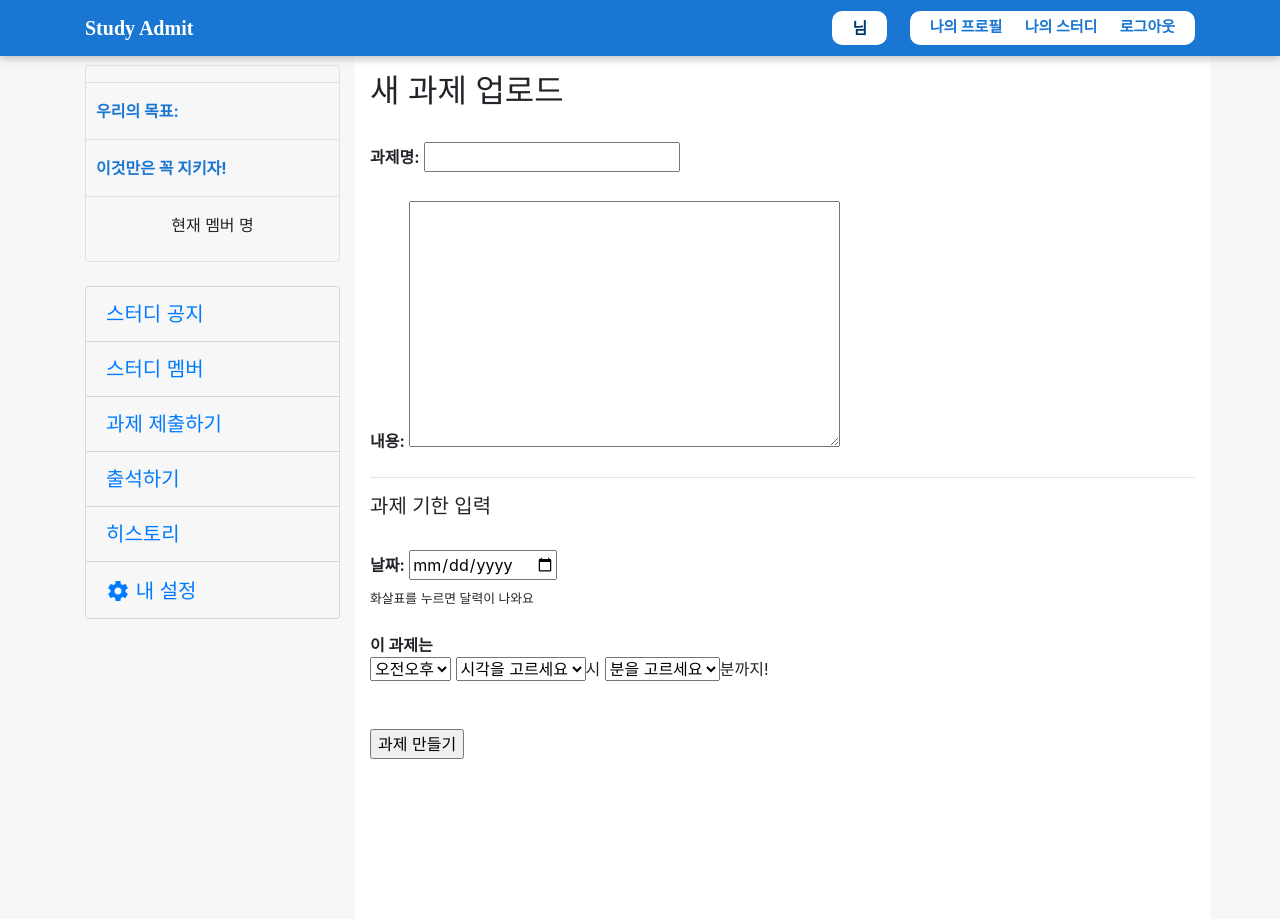
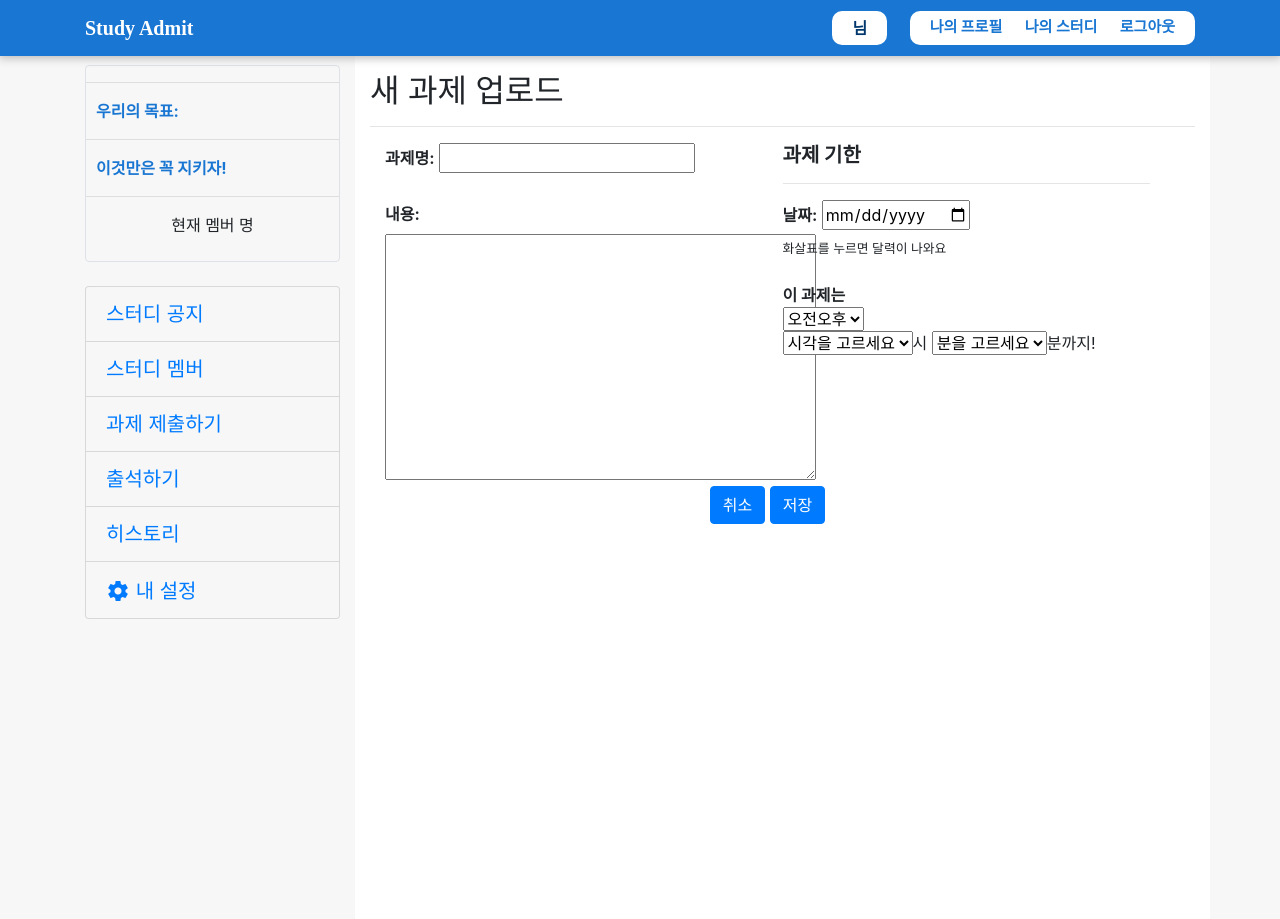
Before and after one commit to pirogramming/Admit-Study-Manager, a Django app: template start/assignment/templates/assignment/assignment_new.html in a window 1280 px wide. Run offline with Django 3.2, Linux system fonts and the light colour scheme; the template is opened without the code that fills it: values that come from a table or form of the project are taken from there, others are empty; some libraries are stand-ins or nearby versions; some web fonts are replaced.

Commit message:
과제, 인증 업로드 폼 수정 및 프론트 조금

```diff
--- a/start/assignment/forms.py
+++ b/start/assignment/forms.py
@@ -47,3 +47,6 @@ class DoneForm(forms.ModelForm):
     class Meta:
         model = Done
         fields = ('done_img',)
+        labels = {
+            'done_img': '이미지 첨부',
+        }
--- a/start/assignment/templates/assignment/assignment_new.html
+++ b/start/assignment/templates/assignment/assignment_new.html
@@ -3,14 +3,16 @@
 {% block content %}
 
     <h2>새 과제 업로드</h2>
+    <hr/>
 
     <form action="#" method="POST">
     {% csrf_token %}
 
 
-        <div>
+        <div class="row col-12">
                 <br/>
-                <div>
+
+            <div class="titlencontent col-6"><div>
                     <strong>{{ form.title.label_tag }}</strong>
                     {{ form.title }}
                 </div>
@@ -22,14 +24,15 @@
                     <strong>{{ form.content.label_tag }}</strong>
                     {{ form.content }}
                 </div>
-            </div>
+            </div></div>
+
             <hr/>
 
-            <div>
+            <div class="duedate col-6">
                 <div>
-                    <h5>과제 기한 입력</h5>
+                    <h5 style="font-weight: bold">과제 기한</h5>
+                    <hr/>
                 </div>
-                <br/>
 
                 <div>
                     <strong>{{ form.due_date.label_tag }}</strong>
@@ -41,15 +44,16 @@
                 <div>
                     <strong>이 과제는</strong>
                     <div>
-                        {{ form.due_date_ampm }} {{ form.due_date_hour }}시 {{ form.due_date_minute }}분까지!
+                        {{ form.due_date_ampm }} <br/>{{ form.due_date_hour }}시 {{ form.due_date_minute }}분까지!
                     </div>
                 </div>
                 <br/>
             </div><br/>
 
-            <div>
-                <input type="submit" value="과제 만들기">
-            </div><br/>
+            <div class="mx-auto">
+                <button type="submit" class="btn btn-primary" onclick="history.back(-1);">취소</button>
+                <button type="submit" class="btn btn-primary">저장</button>
+            </div>
 
          </div>
 
```
Also changed, not shown: start/assignment/templates/assignment/done_new.html (+12 -2 lines).
